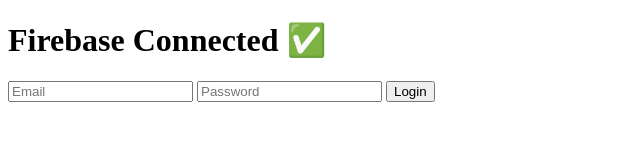
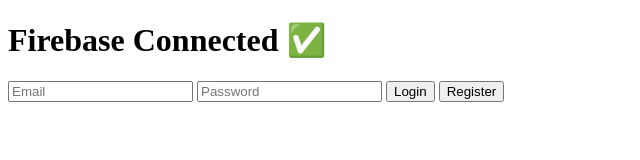
Before and after one commit to Jea-nyl/it-quiz-game, a plain HTML site: page index.html in a window 1280 px wide. Shown: the whole page, without its empty margins (0-640 px from the left). Drawn offline with Linux system fonts and the light colour scheme.

Commit message:
Update index.html

```diff
--- a/index.html
+++ b/index.html
@@ -11,6 +11,7 @@
   <input type="email" id="email" placeholder="Email">
   <input type="password" id="password" placeholder="Password">
   <button id="loginBtn">Login</button>
+  <button id="registerBtn">Register</button>
 
   <p id="status"></p>
 
```
